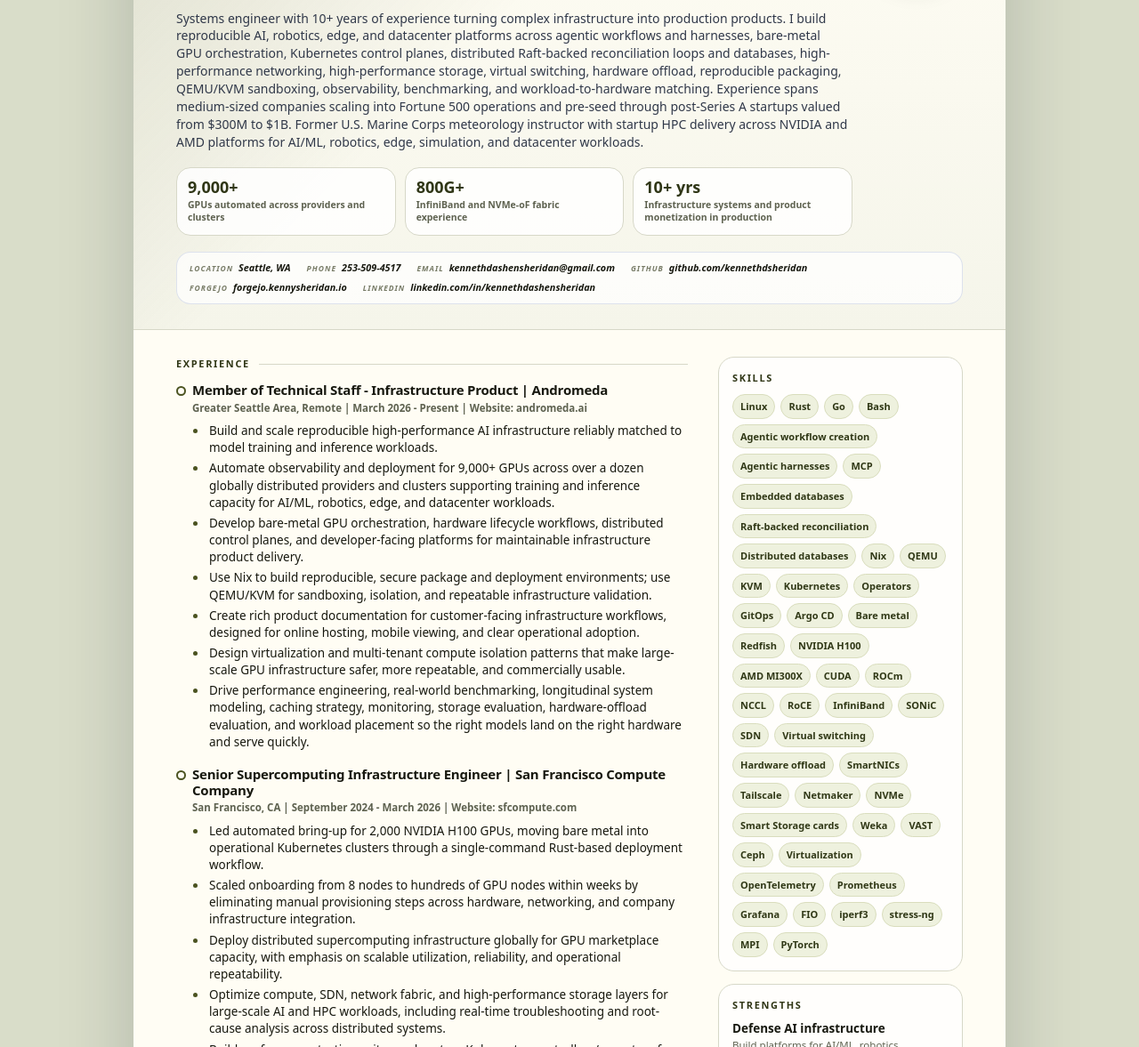
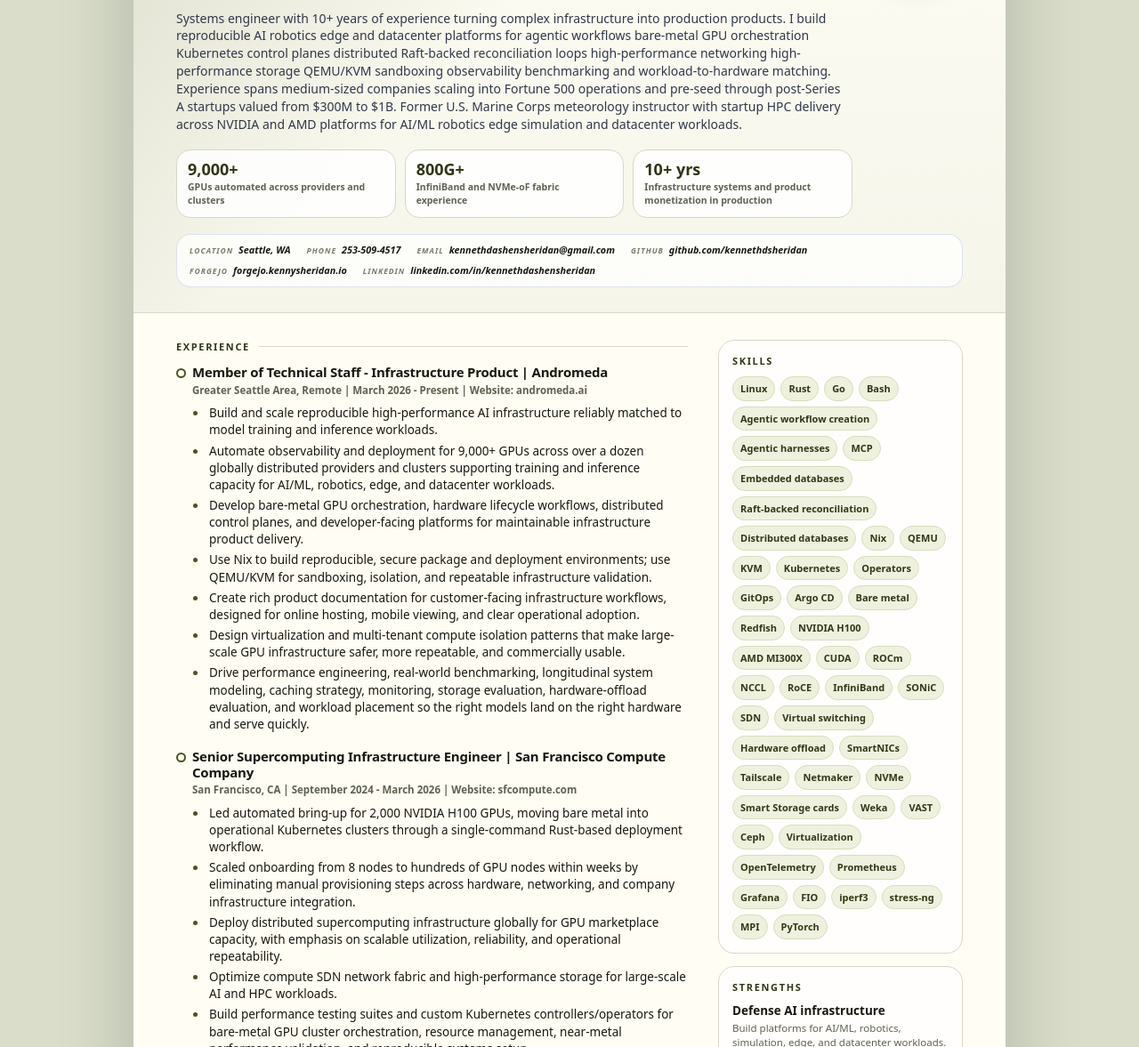
Before and after one commit to kennethdsheridan/resume, a plain HTML site: page index.html in a window 1280 px wide. Shown: the part 203-1380 px from the top of the page at 89% size. Drawn offline with Linux system fonts and the light colour scheme.

Commit message:
Simplify resume summary

```diff
--- a/index.html
+++ b/index.html
@@ -565,7 +565,7 @@
             <p class="eyebrow">Defense AI infrastructure engineering</p>
             <h1>Kenny Sheridan</h1>
             <p class="title">Infrastructure Product Engineer for AI, robotics, edge, agentic workflows, and supercomputing systems.</p>
-          <p class="summary">Systems engineer with 10+ years of experience turning complex infrastructure into production products. I build reproducible AI, robotics, edge, and datacenter platforms across agentic workflows and harnesses, bare-metal GPU orchestration, Kubernetes control planes, distributed Raft-backed reconciliation loops and databases, high-performance networking, high-performance storage, virtual switching, hardware offload, reproducible packaging, QEMU/KVM sandboxing, observability, benchmarking, and workload-to-hardware matching. Experience spans medium-sized companies scaling into Fortune 500 operations and pre-seed through post-Series A startups valued from $300M to $1B. Former U.S. Marine Corps meteorology instructor with startup HPC delivery across NVIDIA and AMD platforms for AI/ML, robotics, edge, simulation, and datacenter workloads.</p>
+          <p class="summary">Systems engineer with 10+ years of experience turning complex infrastructure into production products. I build reproducible AI robotics edge and datacenter platforms for agentic workflows bare-metal GPU orchestration Kubernetes control planes distributed Raft-backed reconciliation loops high-performance networking high-performance storage QEMU/KVM sandboxing observability benchmarking and workload-to-hardware matching. Experience spans medium-sized companies scaling into Fortune 500 operations and pre-seed through post-Series A startups valued from $300M to $1B. Former U.S. Marine Corps meteorology instructor with startup HPC delivery across NVIDIA and AMD platforms for AI/ML robotics edge simulation and datacenter workloads.</p>
           </div>
           <img class="profile-photo" src="profile.jpg" alt="Kenny Sheridan" />
         </div>
@@ -627,7 +627,7 @@
                 <li>Led automated bring-up for 2,000 NVIDIA H100 GPUs, moving bare metal into operational Kubernetes clusters through a single-command Rust-based deployment workflow.</li>
                 <li>Scaled onboarding from 8 nodes to hundreds of GPU nodes within weeks by eliminating manual provisioning steps across hardware, networking, and company infrastructure integration.</li>
                 <li>Deploy distributed supercomputing infrastructure globally for GPU marketplace capacity, with emphasis on scalable utilization, reliability, and operational repeatability.</li>
-                <li>Optimize compute, SDN, network fabric, and high-performance storage layers for large-scale AI and HPC workloads, including real-time troubleshooting and root-cause analysis across distributed systems.</li>
+                <li>Optimize compute SDN network fabric and high-performance storage for large-scale AI and HPC workloads.</li>
                 <li>Build performance testing suites and custom Kubernetes controllers/operators for bare-metal GPU cluster orchestration, resource management, near-metal performance validation, and reproducible systems setup.</li>
               </ul>
             </div>
```
Also changed, not shown: 1 other file.
